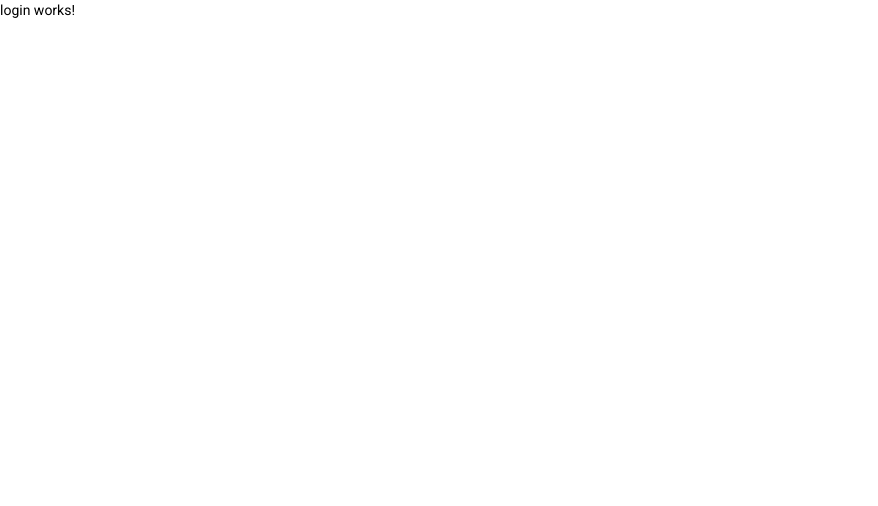
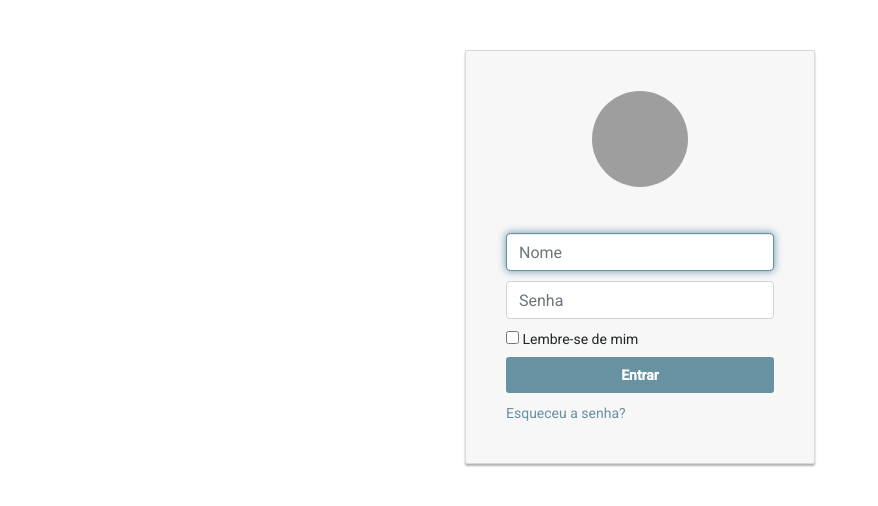
Before and after one commit to AlissonHFR/Reggistre-TCC-front-end, an Angular app: page / in a window 1280 px wide. Shown: the top 506 px of the page, without its empty margins (0-878 px from the left). Built offline with nearby package versions, Linux system fonts and the light colour scheme; grey boxes are pictures that could not be loaded.

Commit message:
feat: Add template view login

```diff
--- a/angular.json
+++ b/angular.json
@@ -31,11 +31,16 @@
               "src/assets"
             ],
             "styles": [
+              "node_modules/bootstrap/dist/css/bootstrap.css",
               "src/custom-theme.scss",
               "node_modules/@fortawesome/fontawesome-free/css/all.min.css",
               "src/styles.css"
             ],
-            "scripts": []
+            "scripts": [
+              "node_modules/jquery/dist/jquery.js",
+              "node_modules/popper.js/dist/umd/popper.js",
+              "node_modules/bootstrap/dist/js/bootstrap.js"
+            ]
           },
           "configurations": {
             "production": {
--- a/package.json
+++ b/package.json
@@ -22,6 +22,9 @@
     "@angular/platform-browser-dynamic": "~11.2.9",
     "@angular/router": "~11.2.9",
     "@fortawesome/fontawesome-free": "^5.15.3",
+    "bootstrap": "^4.1.3",
+    "jquery": "^3.3.1",
+    "popper.js": "^1.14.3",
     "rxjs": "~6.6.0",
     "tslib": "^2.0.0",
     "zone.js": "~0.11.3"
--- a/src/app/views/login/login.component.css
+++ b/src/app/views/login/login.component.css
@@ -0,0 +1,141 @@
+/*
+ * Specific styles of signin component
+ */
+/*
+ * General styles
+ */
+ body, html {
+    height: 100%;
+    background-repeat: no-repeat;
+    background-image: linear-gradient(rgb(104, 145, 162), rgb(12, 97, 33));
+}
+
+.card-container.card {
+    width: 350px;
+    padding: 40px 40px;
+}
+
+.btn {
+    font-weight: 700;
+    height: 36px;
+    -moz-user-select: none;
+    -webkit-user-select: none;
+    user-select: none;
+    cursor: default;
+}
+
+/*
+ * Card component
+ */
+.card {
+    background-color: #F7F7F7;
+    /* just in case there no content*/
+    padding: 20px 25px 30px;
+    margin: 0 auto 25px;
+    margin-top: 50px;
+    /* shadows and rounded borders */
+    -moz-border-radius: 2px;
+    -webkit-border-radius: 2px;
+    border-radius: 2px;
+    -moz-box-shadow: 0px 2px 2px rgba(0, 0, 0, 0.3);
+    -webkit-box-shadow: 0px 2px 2px rgba(0, 0, 0, 0.3);
+    box-shadow: 0px 2px 2px rgba(0, 0, 0, 0.3);
+}
+
+.profile-img-card {
+    width: 96px;
+    height: 96px;
+    margin: 0 auto 10px;
+    display: block;
+    -moz-border-radius: 50%;
+    -webkit-border-radius: 50%;
+    border-radius: 50%;
+}
+
+/*
+ * Form styles
+ */
+.profile-name-card {
+    font-size: 16px;
+    font-weight: bold;
+    text-align: center;
+    margin: 10px 0 0;
+    min-height: 1em;
+}
+
+.reauth-email {
+    display: block;
+    color: #404040;
+    line-height: 2;
+    margin-bottom: 10px;
+    font-size: 14px;
+    text-align: center;
+    overflow: hidden;
+    text-overflow: ellipsis;
+    white-space: nowrap;
+    -moz-box-sizing: border-box;
+    -webkit-box-sizing: border-box;
+    box-sizing: border-box;
+}
+
+.form-signin #inputEmail,
+.form-signin #inputPassword {
+    direction: ltr;
+    height: 44px;
+    font-size: 16px;
+}
+
+.form-signin input[type=email],
+.form-signin input[type=password],
+.form-signin input[type=text],
+.form-signin button {
+    width: 100%;
+    display: block;
+    margin-bottom: 10px;
+    z-index: 1;
+    position: relative;
+    -moz-box-sizing: border-box;
+    -webkit-box-sizing: border-box;
+    box-sizing: border-box;
+}
+
+.form-signin .form-control:focus {
+    border-color: rgb(104, 145, 162);
+    outline: 0;
+    -webkit-box-shadow: inset 0 1px 1px rgba(0,0,0,.075),0 0 8px rgb(104, 145, 162);
+    box-shadow: inset 0 1px 1px rgba(0,0,0,.075),0 0 8px rgb(104, 145, 162);
+}
+
+.btn-signin {
+    /*background-color: #4d90fe; */
+    background-color: rgb(104, 145, 162);
+    /* background-color: linear-gradient(rgb(104, 145, 162), rgb(12, 97, 33));*/
+    padding: 0px;
+    font-weight: 700;
+    font-size: 14px;
+    height: 36px;
+    -moz-border-radius: 3px;
+    -webkit-border-radius: 3px;
+    border-radius: 3px;
+    border: none;
+    -o-transition: all 0.218s;
+    -moz-transition: all 0.218s;
+    -webkit-transition: all 0.218s;
+    transition: all 0.218s;
+}
+
+.btn-signin:hover,
+.btn-signin:active,
+.btn-signin:focus {
+    background-color: rgb(12, 97, 33);
+}
+
+.forgot-password {
+    color: rgb(104, 145, 162);
+}
+
+.forgot-password:hover,
+.forgot-password:active,
+.forgot-password:focus{
+    color: rgb(12, 97, 33);
+}
--- a/src/app/views/login/login.component.html
+++ b/src/app/views/login/login.component.html
@@ -1 +1,21 @@
-<p>login works!</p>
+<div class="container">
+    <div class="card card-container">
+        <!-- <img class="profile-img-card" src="//lh3.googleusercontent.com/-6V8xOA6M7BA/AAAAAAAAAAI/AAAAAAAAAAA/rzlHcD0KYwo/photo.jpg?sz=120" alt="" /> -->
+        <img id="profile-img" class="profile-img-card" src="//ssl.gstatic.com/accounts/ui/avatar_2x.png" />
+        <p id="profile-name" class="profile-name-card"></p>
+        <form class="form-signin">
+            <span id="reauth-email" class="reauth-email"></span>
+            <input type="text" id="nome" class="form-control" placeholder="Nome" required autofocus>
+            <input type="password" id="senha" class="form-control" placeholder="Senha" required>
+            <div id="remember" class="checkbox">
+                <label>
+                    <input type="checkbox" value="remember-me"> Lembre-se de mim
+                </label>
+            </div>
+            <button class="btn btn-lg btn-primary btn-block btn-signin" type="submit">Entrar</button>
+        </form><!-- /form -->
+        <a href="#" class="forgot-password">
+            Esqueceu a senha?
+        </a>
+    </div><!-- /card-container -->
+</div><!-- /container -->
```
Also changed, not shown: 1 other file (tests, documents, lock files or other folders).
